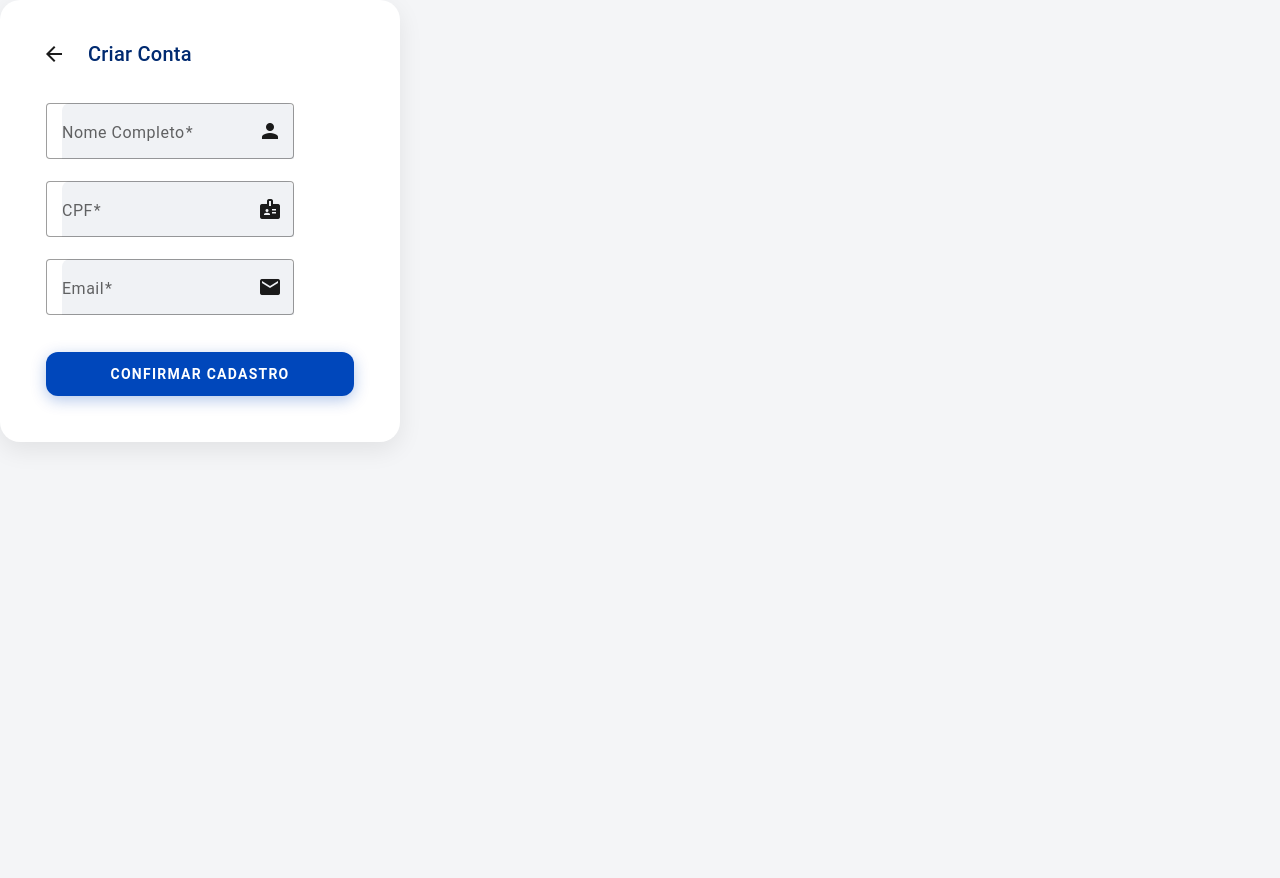
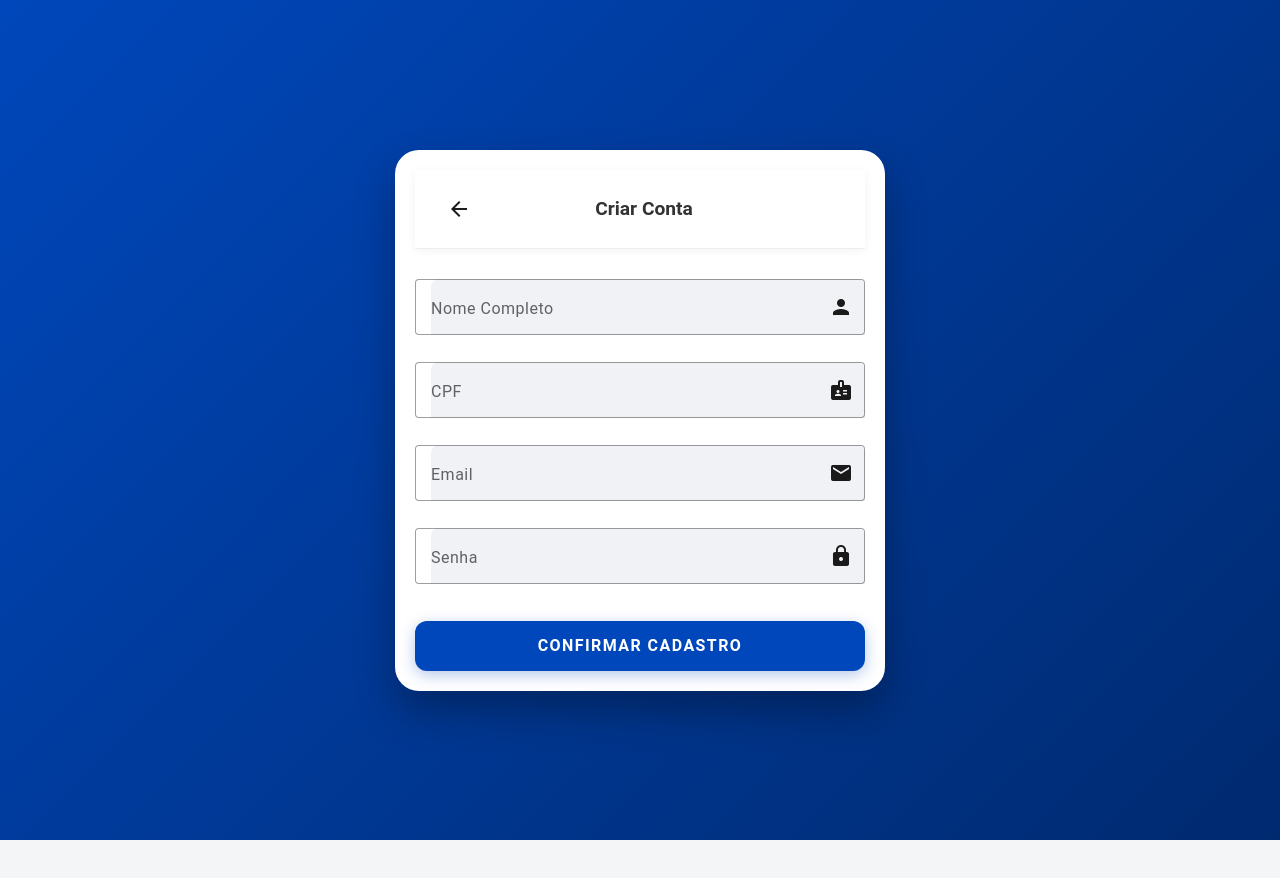
Before and after one commit to KlistenesLima/krt-bank, an Angular app in the folder src/Web/KRT.Web/: page /register in a window 1280 px wide. Shown: the top 878 px of the page. Before the commit the page ends 800 px from the top, so only its background shows below. Built offline with nearby package versions, Linux system fonts and the light colour scheme.

Commit message:
feat(Login): Melhoria na tela de login

```diff
--- a/src/Web/KRT.Web/src/app/modules/dashboard/pages/dashboard-page.component.ts
+++ b/src/Web/KRT.Web/src/app/modules/dashboard/pages/dashboard-page.component.ts
@@ -110,8 +110,9 @@ import { Router } from '@angular/router';
     mat-list-item { cursor: pointer; }
     mat-list-item:hover { background-color: #f9f9f9; }
 
-    .fab-chat { position: fixed !important; bottom: 90px !important; right: 20px !important; z-index: 1000 !important; }
-    .chat-overlay { position: fixed; bottom: 90px; right: 20px; z-index: 1001; }
+    .fab-chat { position: fixed !important; bottom: 90px !important; right: 20px !important; z-index: 1000 !important; box-shadow: 0 6px 16px rgba(0,0,0,0.3) !important; }
+    .chat-overlay { position: fixed; bottom: 90px; right: 20px; z-index: 1001; animation: fadeInUp 0.3s ease-out; }
+    @keyframes fadeInUp { from { opacity: 0; transform: translateY(20px); } to { opacity: 1; transform: translateY(0); } }
 
     .sk-header { height: 120px; background: #e0e0e0; border-radius: 0 0 24px 24px; }
     .sk-main { margin-top: -60px; }
@@ -153,7 +154,7 @@ export class DashboardPageComponent implements OnInit {
 
   toggleEye() { this.showBalance = !this.showBalance; localStorage.setItem('krt_show_balance', String(this.showBalance)); }
 
-  // A LÓGICA DO CHAT AGORA ESTÁ AQUI
+  // AÇÃO DO BOTÃO: Alterna o booleano, não chama mais alert()
   toggleChat() { this.isChatOpen = !this.isChatOpen; }
 
   goToPix() { this.router.navigate(['/pix']); }
--- a/src/Web/KRT.Web/src/app/modules/onboarding/pages/create-account/create-account.component.ts
+++ b/src/Web/KRT.Web/src/app/modules/onboarding/pages/create-account/create-account.component.ts
@@ -1,76 +1,82 @@
 import { Component } from '@angular/core';
-import { AccountService } from '../../../../core/services/account.service';
+import { Location } from '@angular/common';
 import { Router } from '@angular/router';
 
 @Component({
   selector: 'app-create-account',
   template: `
     <div class="full-screen-center">
-      <mat-card class="auth-card fade-in">
-        <div class="header-left">
+      <div class="auth-card fade-in">
+        <header class="header-simple">
             <button mat-icon-button (click)="back()"><mat-icon>arrow_back</mat-icon></button>
-            <h2>Criar Conta</h2>
-        </div>
+            <h1>Criar Conta</h1>
+            <div style="width: 40px"></div>
+        </header>
 
-        <mat-card-content>
-          <form (ngSubmit)="onSubmit()">
-            <mat-form-field appearance="outline">
+        <div class="form-content">
+            <mat-form-field appearance="outline" class="full">
               <mat-label>Nome Completo</mat-label>
-              <input matInput [(ngModel)]="model.customerName" name="name" required>
+              <input matInput [(ngModel)]="model.customerName" name="name">
               <mat-icon matSuffix>person</mat-icon>
             </mat-form-field>
 
-            <mat-form-field appearance="outline">
+            <mat-form-field appearance="outline" class="full">
               <mat-label>CPF</mat-label>
-              <input matInput [(ngModel)]="model.customerDocument" name="doc" required>
+              <input matInput [(ngModel)]="model.customerDocument" name="doc" placeholder="000.000.000-00">
               <mat-icon matSuffix>badge</mat-icon>
             </mat-form-field>
 
-            <mat-form-field appearance="outline">
+            <mat-form-field appearance="outline" class="full">
               <mat-label>Email</mat-label>
-              <input matInput [(ngModel)]="model.customerEmail" name="email" required type="email">
+              <input matInput [(ngModel)]="model.customerEmail" name="email" placeholder="seu@email.com">
               <mat-icon matSuffix>email</mat-icon>
             </mat-form-field>
 
-            <button mat-raised-button color="primary" class="full-width-btn" type="submit">
-              CONFIRMAR CADASTRO
+            <mat-form-field appearance="outline" class="full">
+              <mat-label>Senha</mat-label>
+              <input matInput type="password" [(ngModel)]="model.password" name="pass">
+              <mat-icon matSuffix>lock</mat-icon>
+            </mat-form-field>
+
+            <button mat-raised-button color="primary" class="submit-btn" (click)="submit()">
+               CONFIRMAR CADASTRO
             </button>
-          </form>
-        </mat-card-content>
-      </mat-card>
+        </div>
+      </div>
     </div>
   `,
   styles: [`
-    .auth-card { width: 100%; max-width: 400px; padding: 30px; }
-    .header-left { display: flex; align-items: center; margin-bottom: 25px; gap: 10px; }
-    .header-left h2 { margin: 0; color: var(--primary-dark); }
-    .full-width-btn { width: 100%; margin-top: 15px; }
+    .full-screen-center {
+        min-height: 100vh; display: flex; align-items: center; justify-content: center;
+        background: linear-gradient(135deg, #0047BB 0%, #002a70 100%); /* Fundo Azul KRT */
+        padding: 20px;
+    }
+    .auth-card {
+      background: white; width: 100%; max-width: 450px;
+      padding: 20px; border-radius: 24px;
+      box-shadow: 0 20px 40px rgba(0,0,0,0.3);
+    }
+    .header-simple {
+        display: flex; justify-content: space-between; align-items: center;
+        margin-bottom: 30px; border-bottom: 1px solid #eee; padding-bottom: 15px;
+    }
+    .header-simple h1 { margin: 0; font-size: 1.2rem; color: #333; }
+
+    .full { width: 100%; margin-bottom: 5px; }
+    .submit-btn { width: 100%; padding: 25px !important; font-size: 1rem; margin-top: 10px; }
   `]
 })
 export class CreateAccountComponent {
-  model = { customerName: '', customerDocument: '', customerEmail: '' };
-  constructor(private accountService: AccountService, private router: Router) {}
+  model: any = {};
+  constructor(private location: Location, private router: Router) {}
 
-  onSubmit() {
-    const request = { ...this.model, branchCode: '0001' };
-    this.accountService.create(request).subscribe({
-      next: (res: any) => {
-        // Correção de parsing manual do ID
-        let id = '';
-        if (typeof res === 'string') id = res;
-        else if (res && res.id) id = res.id;
-        else if (res && res.accountId) id = res.accountId;
+  submit() {
+      // Simulação de cadastro
+      setTimeout(() => {
+          localStorage.setItem('krt_account_id', 'new-user');
+          this.router.navigate(['/dashboard']);
+      }, 1000);
+  }
 
-        if (id) {
-            localStorage.setItem('krt_account_id', id);
-            this.router.navigate(['/dashboard']);
-        } else {
-            alert('Conta criada, mas houve erro ao logar. Tente entrar novamente.');
-            this.router.navigate(['/login']);
-        }
-      },
-      error: (err) => alert('Erro: ' + JSON.stringify(err))
-    });
-  }
-  back() { this.router.navigate(['/login']); }
+  back() { this.location.back(); }
 }
```
